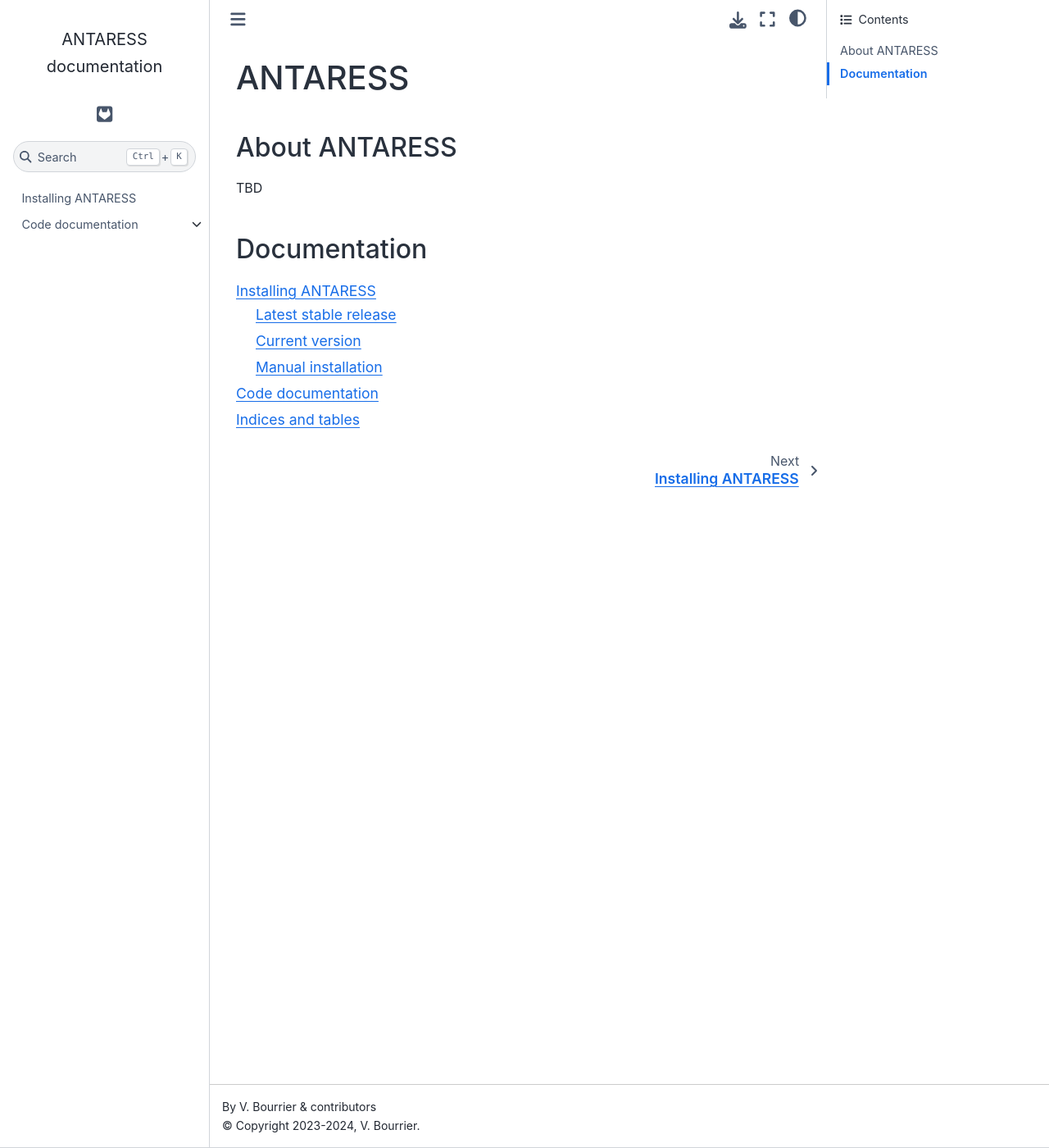
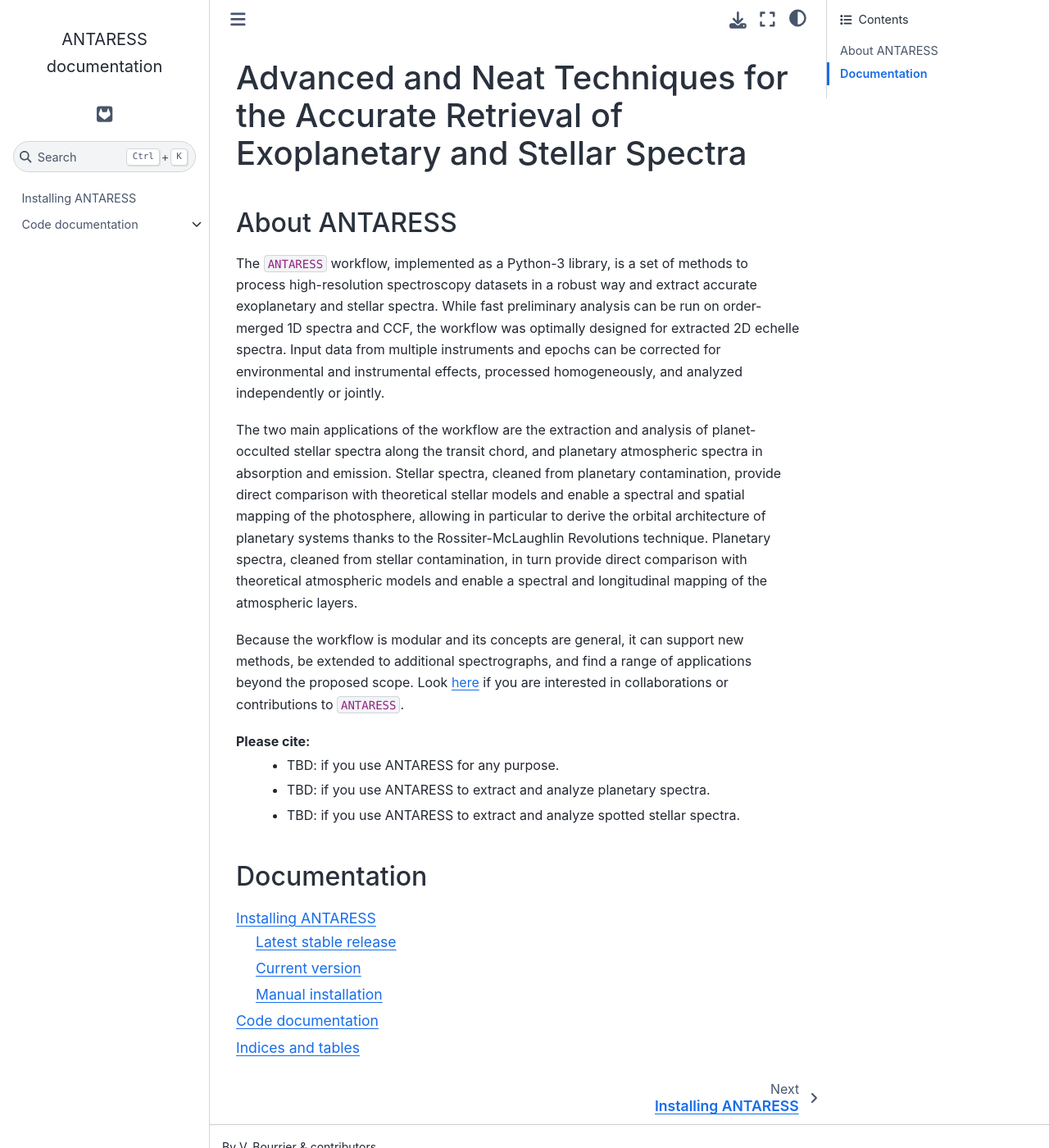
Before and after one commit to wangxianyu7/ANTARESS, a Sphinx documentation site: the page built from Docs/source/index.rst, in a window 1280 px wide and 1400 px high. Shown: the whole window at 82% size. Built offline with Sphinx 7.4.7 and the Sphinx Book theme 1.1.4, drawn with Linux system fonts in a browser that asks for light colours; pages that are not in the unit, such as notebooks, are missing from menus.

Commit message:
Update index.rst

```diff
--- a/Docs/source/index.rst
+++ b/Docs/source/index.rst
@@ -1,10 +1,19 @@
-ANTARESS
+Advanced and Neat Techniques for the Accurate Retrieval of Exoplanetary and Stellar Spectra
 ***********
 
 About ANTARESS
 ================
 
-TBD
+The ``ANTARESS`` workflow, implemented as a Python-3 library, is a set of methods to process high-resolution spectroscopy datasets in a robust way and extract accurate exoplanetary and stellar spectra. While fast preliminary analysis can be run on order-merged 1D spectra and CCF, the workflow was optimally designed for extracted 2D echelle spectra. Input data from multiple instruments and epochs can be corrected for environmental and instrumental effects, processed homogeneously, and analyzed independently or jointly.
+
+The two main applications of the workflow are the extraction and analysis of planet-occulted stellar spectra along the transit chord, and planetary atmospheric spectra in absorption and emission. Stellar spectra, cleaned from planetary contamination, provide direct comparison with theoretical stellar models and enable a spectral and spatial mapping of the photosphere, allowing in particular to derive the orbital architecture of planetary systems thanks to the Rossiter-McLaughlin Revolutions technique. Planetary spectra, cleaned from stellar contamination, in turn provide direct comparison with theoretical atmospheric models and enable a spectral and longitudinal mapping of the atmospheric layers.
+
+Because the workflow is modular and its concepts are general, it can support new methods, be extended to additional spectrographs, and find a range of applications beyond the proposed scope. Look `here <https://obswww.unige.ch/~bourriev/antaress/doc/html/contributions.html>`_ if you are interested in collaborations or contributions to ``ANTARESS``.
+
+Please cite:
+    - TBD: if you use ANTARESS for any purpose.
+    - TBD: if you use ANTARESS to extract and analyze planetary spectra.
+    - TBD: if you use ANTARESS to extract and analyze spotted stellar spectra.
 
 Documentation
 ============
```
